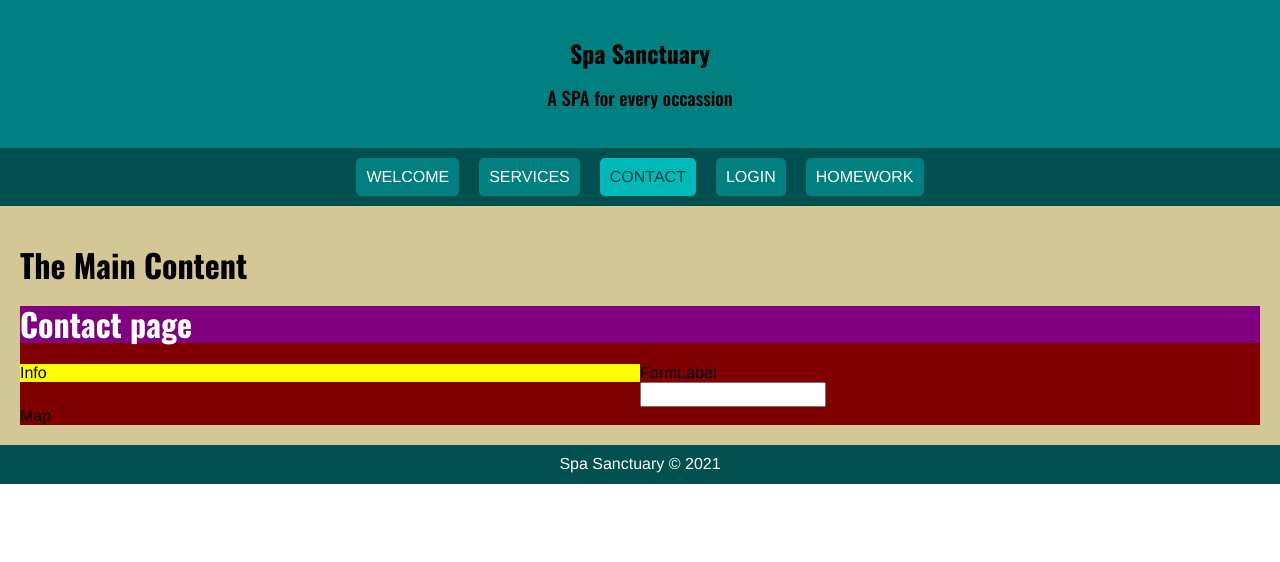
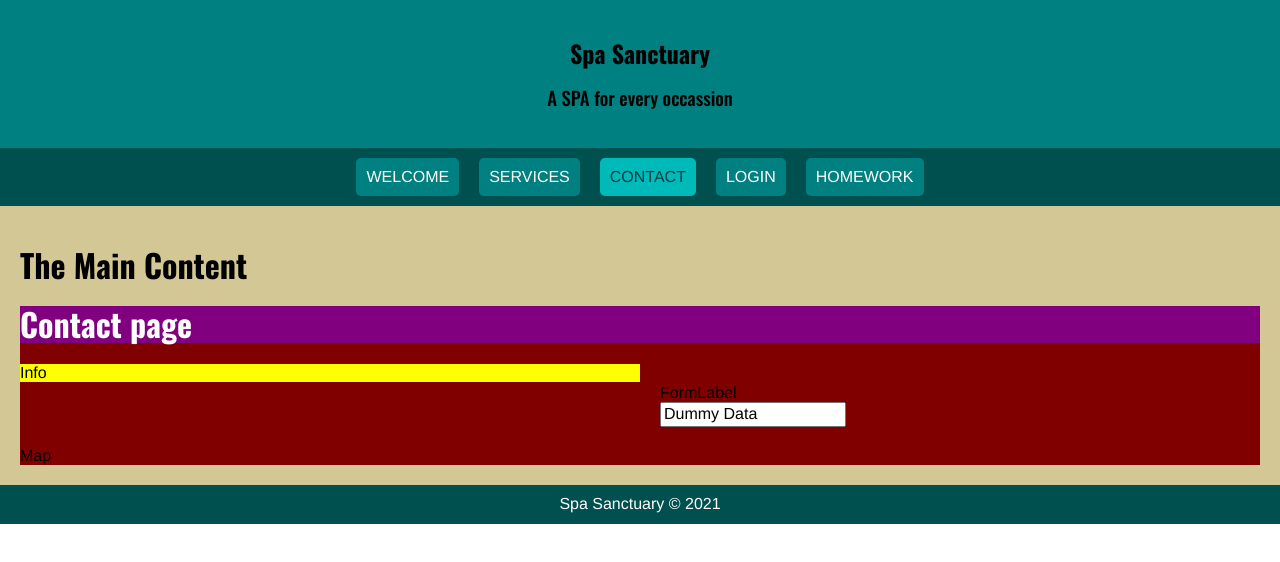
Before and after one commit to taylorbryanne/uclax-web1-summer21, a React (Create React App) app: page /contact in a window 1280 px wide. Shown: the top 562 px of the page. Built offline with nearby package versions, Linux system fonts and the light colour scheme.

Commit message:
Added Context for the First Time

```diff
--- /dev/null
+++ b/src/React/Components/UniversalForm/Context/index.js
@@ -0,0 +1,40 @@
+import { createContext } from 'react';
+export default createContext();
+
+
+/*---------------------------
+| Action Types (TOC)
+---------------------------*/
+const actionTypes = {
+    UF_UPDATE_CONTROL: 'UF: updateControl',
+}
+
+/*---------------------------
+| Actions (Action Creators)
+---------------------------*/
+export const updateControl = (input) => {
+    return {
+        type: actionTypes.UF_UPDATE_CONTROL,
+        input: input,
+    }
+}
+
+
+/*---------------------------
+| State Update (reducer)
+---------------------------*/
+export const reducer =(state, action) => {
+
+    switch(action.type) {
+        case actionTypes.UF_UPDATE_CONTROL: {
+            return {
+                ...state,
+                ...action.input
+            };
+        }
+
+        default: {
+            return{...state}
+        }
+    }
+}
--- a/src/React/Components/UniversalForm/Form/Controls/Input.jsx
+++ b/src/React/Components/UniversalForm/Form/Controls/Input.jsx
@@ -1,14 +1,30 @@
-import React from 'react';
+import React, { useContext } from 'react';
 import styled from 'styled-components';
 
-const Input = ({ inputName, handleUpdate }) => {
+/* Context ---------------------------*/
+import Context, { updateControl } from '../../Context/index.js';
+
+const Input = () => {
+    const { dispatch, state } = useContext(Context);
+
+    const {
+        fullname
+    } = state;
+
+    console.log('fullname', fullname);
+
+    const handleUpdate = (e) => {
+        dispatch(updateControl({
+            fullname: e.target.value
+        }))
+    }
 
     return (
         <InputStyled
             className='Input'
             type='text'
             id='first'
-            value={ inputName }
+            value={ fullname }
             onChange={ handleUpdate }
             />
     );
--- a/src/React/Components/UniversalForm/Form/FormGroup/FormControl.jsx
+++ b/src/React/Components/UniversalForm/Form/FormGroup/FormControl.jsx
@@ -3,14 +3,11 @@ import styled from 'styled-components';
 
 import Input from '../Controls/Input.jsx';
 
-const FormControl = ({ inputName, handleUpdate }) => {
+const FormControl = () => {
 
     return (
         <FormControlStyled className='FormControl'>
-            <Input
-                inputName={ inputName }
-                handleUpdate={ handleUpdate }
-            />
+            <Input />
         </FormControlStyled>
     );
 }
--- a/src/React/Components/UniversalForm/Form/FormGroup/FormGroup.jsx
+++ b/src/React/Components/UniversalForm/Form/FormGroup/FormGroup.jsx
@@ -4,12 +4,12 @@ import styled from 'styled-components';
 import FormLabel from './FormLabel.jsx';
 import FormControl from './FormControl.jsx';
 
-const FormGroup = ({inputName, handleUpdate }) => {
+const FormGroup = () => {
 
     return (
         <FormGroupStyled className='FormGroup'>
             <FormLabel />
-            <FormControl inputname={ inputName } handleUpdate={ handleUpdate } />
+            <FormControl />
         </FormGroupStyled>
     );
 }
--- a/src/React/Components/UniversalForm/UniversalForm.jsx
+++ b/src/React/Components/UniversalForm/UniversalForm.jsx
@@ -1,26 +1,26 @@
-import React, { useState } from 'react';
+import React, { useReducer } from 'react';
 import styled from 'styled-components';
+
+/* Context ---------------------------*/
+import Context, { reducer } from './Context/index.js';
+
 
 import Form from './Form/Form.jsx';
 import FormGroup from './Form/FormGroup/FormGroup.jsx';
 
 
-const UniversalForm = () => {
+const UniversalForm = ({ defaultFormData }) => {
 
-    const [inputName, inputNameUpdate] = useState ('');
-
-    const handleUpdate = (e) => {
-        inputNameUpdate(e.target.value);
-    }
-
-    console.log('inputName', inputName);
+  const [state, dispatch] = useReducer(reducer, defaultFormData);
 
     return (
-        <UniversalFormStyled className='UniversalForm'>
-            <Form>
-                <FormGroup inputName={ inputName } handleUpdate={ handleUpdate } />
-            </Form>
-         </UniversalFormStyled>
+        <Context.Provider value={ {state, dispatch } }>
+            <UniversalFormStyled className='UniversalForm'>
+                <Form>
+                    <FormGroup />
+                </Form>
+            </UniversalFormStyled>
+         </Context.Provider>
     );
 }
 
--- a/src/React/Homework/Homework.jsx
+++ b/src/React/Homework/Homework.jsx
@@ -159,11 +159,27 @@ A web designer focuses on the design side of the equation primarily. While some
                 number={ 12 }
                 // question= {'What is the difference between ID's, Classes and Tags? How does Specificity play a role in the selection of HTML elements both in CSS and JS)'}
             >
-                <p> In the beginning of the Web, there was just text but shortly after the ability to add images into web pages became available. This started with the img tag in HTML. You can also imbed images into webpages using CSS as a background image.
+                <p> ID’s - An ID is a unique element within a page and can only be applied to one element at most. These are attributes used to label sections or parts of your HTML document. ID’s can only be one per page. Examples of this can be header, footer, menu etc. It’s most used to point to a style in a style sheet.
 
-                    However, CSS background images are for decoration only and used to enhance the visuals. They do not have any semantic meaning and can not have any text equivalents, are invisible to screen readers and so on. This is why we primarily use HTML images.
+                    Classes - An attribute used to define a group of HTML elements in order to apply unique formatting to those elements in CSS. A class can apply to multiple elements of a page or a single one. The class name can be used by CSS and Javascript to perform certain tasks for elements with the specified class name.
 
-                    If an image has meaning for the content, we should use HTML. If the image is purely decorative, we can use CSS background images.
+                    Tags - A tag is used to create HTML elements such as paragraphs or links. Often elements have an opening and closing tag with content being held in the middle.  However, some elements do not have a closing tag which is called an empty element and would have self-closing tags.
+
+                    Specificity determines which CSS rule is applied to a specific HTML element at any moment in browsers. When two or more confliciting CSS rules, the browser follows certain rules to deteremine which is more
+                </p>
+
+        </Essay>
+        <Essay
+                number={ 13 }
+                // question= {'What is a CSS Preprocessor? What are some examples? In React, what are styled components? How do Styled Components violate separation of concerns?'}
+            >
+                <p> ID’s - An ID is a unique element within a page and can only be applied to one element at most. These are attributes used to label sections or parts of your HTML document. ID’s can only be one per page. Examples of this can be header, footer, menu etc. It’s most used to point to a style in a style sheet.
+
+                    Classes - An attribute used to define a group of HTML elements in order to apply unique formatting to those elements in CSS. A class can apply to multiple elements of a page or a single one. The class name can be used by CSS and Javascript to perform certain tasks for elements with the specified class name.
+
+                    Tags - A tag is used to create HTML elements such as paragraphs or links. Often elements have an opening and closing tag with content being held in the middle.  However, some elements do not have a closing tag which is called an empty element and would have self-closing tags.
+
+                    Specificity determines which CSS rule is applied to a specific HTML element at any moment in browsers.
                 </p>
 
         </Essay>
--- a/src/React/Pages/Contact/ContactForm/ContactForm.jsx
+++ b/src/React/Pages/Contact/ContactForm/ContactForm.jsx
@@ -5,9 +5,13 @@ import UniversalForm from 'React/Components/UniversalForm/UniversalForm';
 
 const ContactForm = () => {
 
+    const defaultFormData = {
+        fullname: 'Dummy Data',
+    }
+
     return (
         <ContactFormStyled className='ContactForm'>
-            <UniversalForm />
+            <UniversalForm defaultFormData={ defaultFormData } />
         </ContactFormStyled>
     )
 }
@@ -15,5 +19,6 @@ const ContactForm = () => {
 export default ContactForm;
 
 const ContactFormStyled = styled.div`
+        padding: 20px;
 
 `;
```
